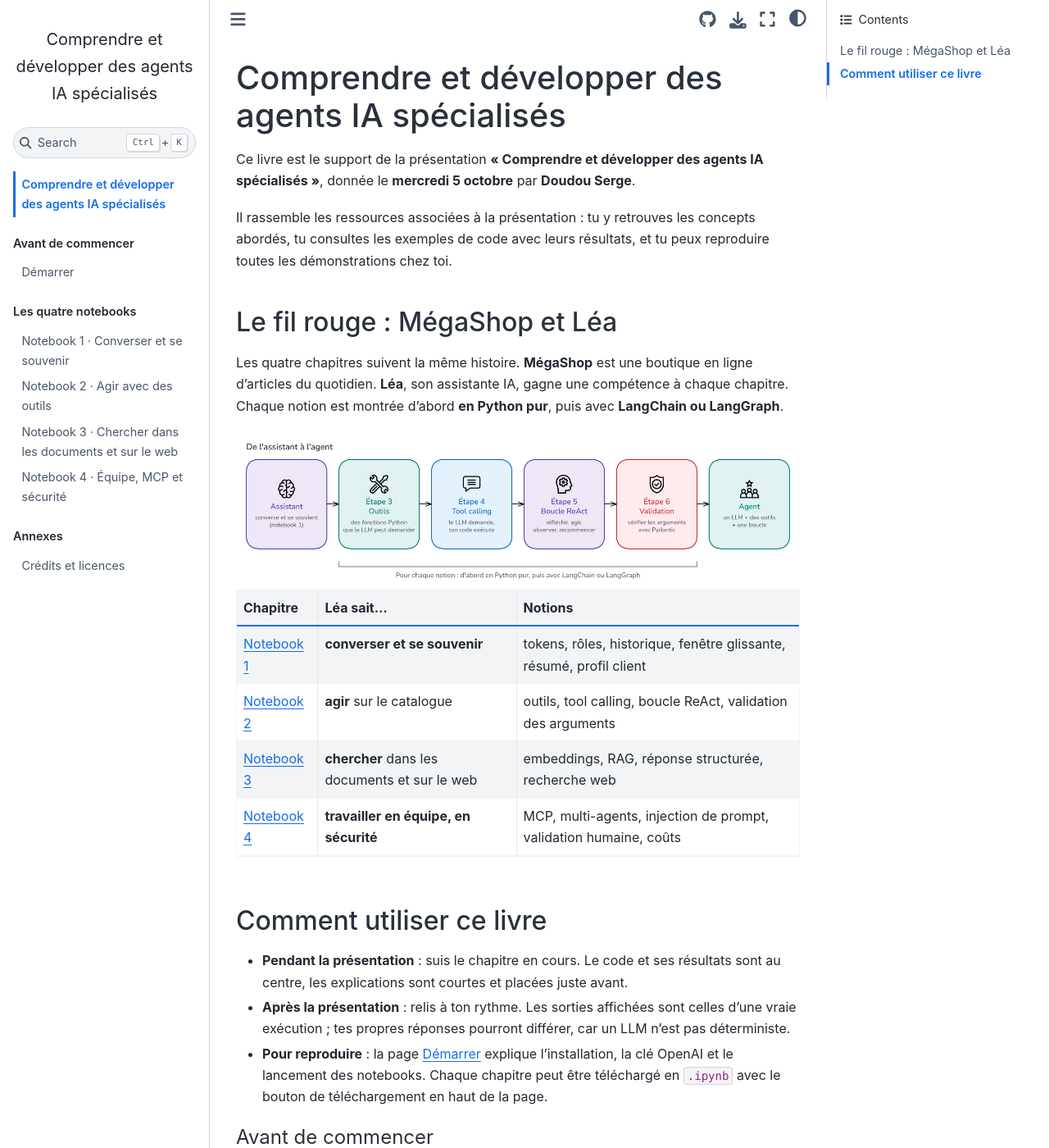
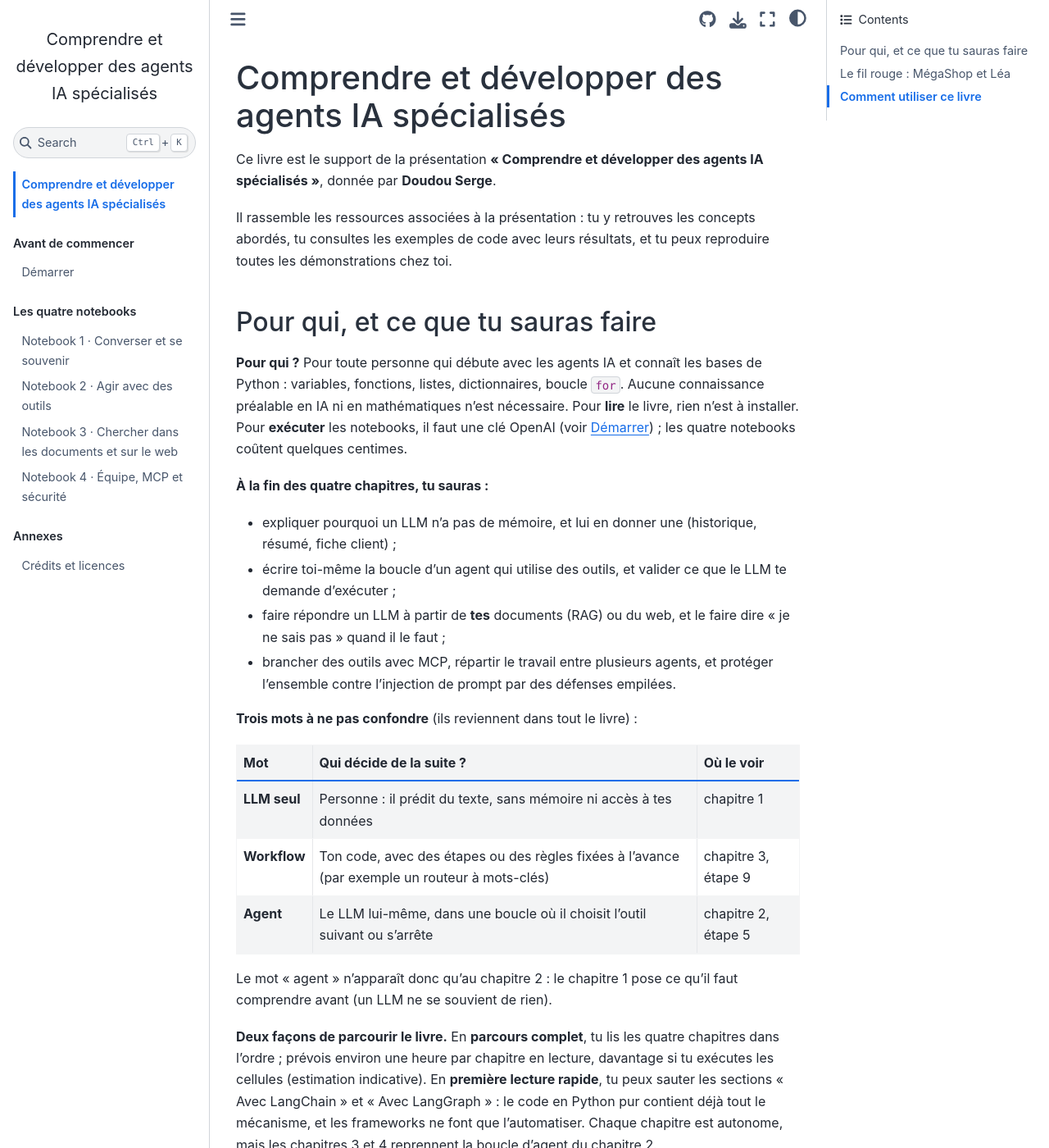
Before and after one commit to Sergetouvoly/UnderstandAiAgent, a Jupyter Book: the page built from index.md, in a window 1280 px wide and 1400 px high. Shown: the whole window at 82% size. Built offline with Jupyter Book 1.0.4 settings and Sphinx 7.4.7 and the Sphinx Book theme 1.1.4, drawn with Linux system fonts in a browser that asks for light colours; comment, search, counter and statistics services are not loaded; some of the changed text lies outside the part shown.

Commit message:
Audit pédagogique : prérequis, état de la boucle, moindre privilège démontré, prédictions
- Accueil : prérequis, objectifs, LLM seul / workflow / agent, parcours ; date et copyright corrigés
- Notebook 2 : montrer_etat=True affiche la liste des messages à chaque tour de la boucle
- Notebook 4 : le moindre privilège est rejoué avec le modèle vulnérable ; schéma de synthèse final
- Quatre encadrés « À toi de prédire » (un par notebook)
- Nuances : scores de similarité, température 0, web_search, vocabulaire multi-agents
- requirements : versions majeures bornées ; README : secours/ documenté

```diff
--- a/_config.yml
+++ b/_config.yml
@@ -3,6 +3,7 @@
 
 title: Comprendre et développer des agents IA spécialisés
 author: Doudou Serge
+copyright: " Octobre 2026"
 
 # Les notebooks appellent l'API OpenAI : on affiche leurs sorties enregistrées,
 # on ne les réexécute jamais pendant la construction du livre.
--- a/index.md
+++ b/index.md
@@ -1,8 +1,31 @@
 # Comprendre et développer des agents IA spécialisés
 
-Ce livre est le support de la présentation **« Comprendre et développer des agents IA spécialisés »**, donnée le **mercredi 5 octobre** par **Doudou Serge**.
+Ce livre est le support de la présentation **« Comprendre et développer des agents IA spécialisés »**, donnée par **Doudou Serge**.
 
 Il rassemble les ressources associées à la présentation : tu y retrouves les concepts abordés, tu consultes les exemples de code avec leurs résultats, et tu peux reproduire toutes les démonstrations chez toi.
+
+## Pour qui, et ce que tu sauras faire
+
+**Pour qui ?** Pour toute personne qui débute avec les agents IA et connaît les bases de Python : variables, fonctions, listes, dictionnaires, boucle `for`. Aucune connaissance préalable en IA ni en mathématiques n'est nécessaire. Pour **lire** le livre, rien n'est à installer. Pour **exécuter** les notebooks, il faut une clé OpenAI (voir {doc}`demarrer`) ; les quatre notebooks coûtent quelques centimes.
+
+**À la fin des quatre chapitres, tu sauras :**
+
+* expliquer pourquoi un LLM n'a pas de mémoire, et lui en donner une (historique, résumé, fiche client) ;
+* écrire toi-même la boucle d'un agent qui utilise des outils, et valider ce que le LLM te demande d'exécuter ;
+* faire répondre un LLM à partir de **tes** documents (RAG) ou du web, et le faire dire « je ne sais pas » quand il le faut ;
+* brancher des outils avec MCP, répartir le travail entre plusieurs agents, et protéger l'ensemble contre l'injection de prompt par des défenses empilées.
+
+**Trois mots à ne pas confondre** (ils reviennent dans tout le livre) :
+
+| Mot | Qui décide de la suite ? | Où le voir |
+|---|---|---|
+| **LLM seul** | Personne : il prédit du texte, sans mémoire ni accès à tes données | chapitre 1 |
+| **Workflow** | Ton code, avec des étapes ou des règles fixées à l'avance (par exemple un routeur à mots-clés) | chapitre 3, étape 9 |
+| **Agent** | Le LLM lui-même, dans une boucle où il choisit l'outil suivant ou s'arrête | chapitre 2, étape 5 |
+
+Le mot « agent » n'apparaît donc qu'au chapitre 2 : le chapitre 1 pose ce qu'il faut comprendre avant (un LLM ne se souvient de rien).
+
+**Deux façons de parcourir le livre.** En **parcours complet**, tu lis les quatre chapitres dans l'ordre ; prévois environ une heure par chapitre en lecture, davantage si tu exécutes les cellules (estimation indicative). En **première lecture rapide**, tu peux sauter les sections « Avec LangChain » et « Avec LangGraph » : le code en Python pur contient déjà tout le mécanisme, et les frameworks ne font que l'automatiser. Chaque chapitre est autonome, mais les chapitres 3 et 4 reprennent la boucle d'agent du chapitre 2.
 
 ## Le fil rouge : MégaShop et Léa
 
```
Also changed, not shown: README.md (+3 -1 lines), demarrer.md (+7 -0 lines), requirements.txt (+6 -4 lines), assets/diagrams/nb4_lea_complete.png (added), assets/diagrams/nb4_lea_complete.svg (added), notebook_1_llm_et_memoire.ipynb, notebook_2_tool_calling_et_react.ipynb, notebook_3_rag_et_recherche_web.ipynb, notebook_4_mcp_multi_agents_securite.ipynb, 2 other files.
